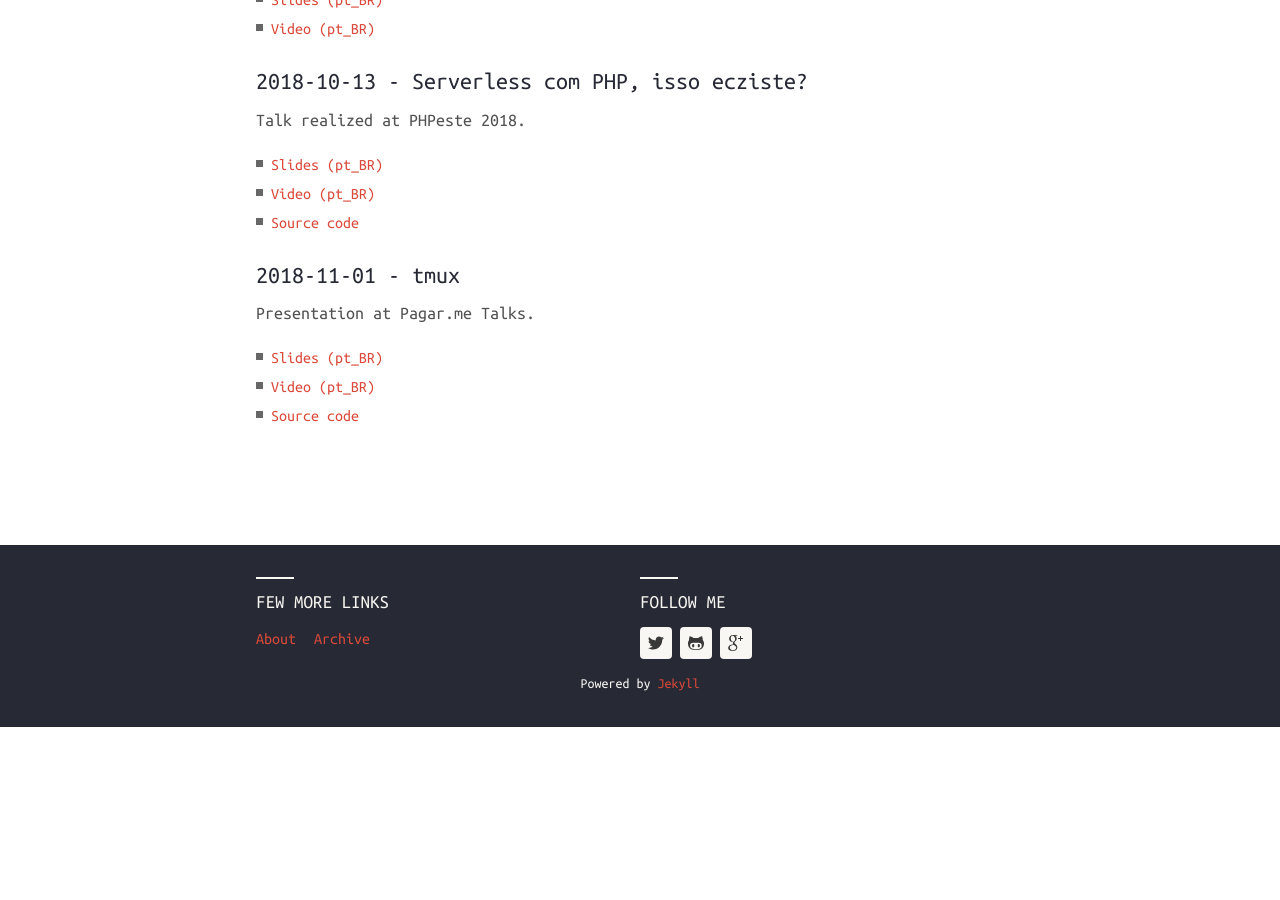
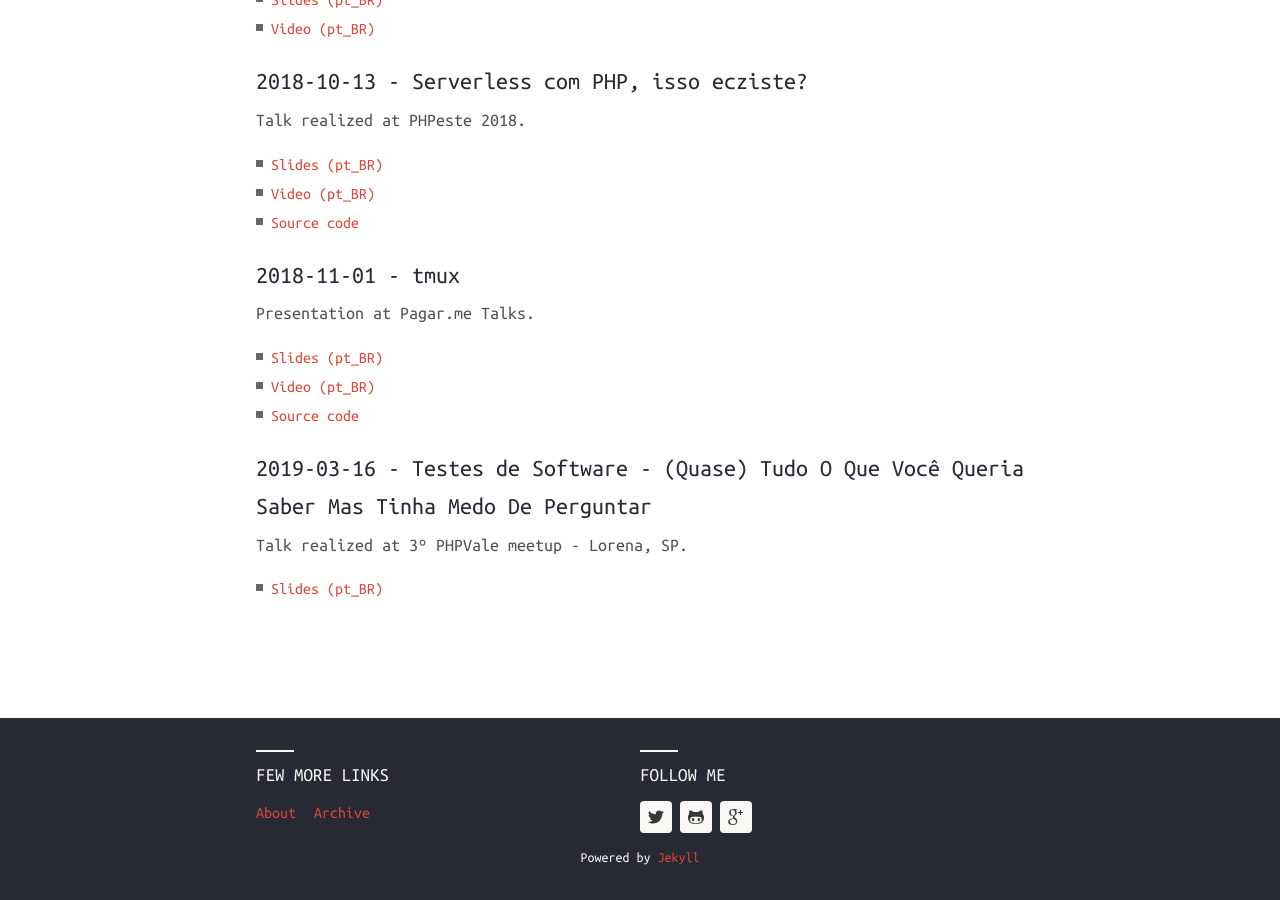
Before and after one commit to devdrops/devdrops.me, a Jekyll site: the page built from talks.md, in a window 1280 px wide and 900 px high, scrolled down 3009 px. Built offline with Jekyll 4.4.1, drawn with Linux system fonts in a browser that asks for light colours; nearby versions of some CDN libraries; before the commit the page ends 3736 px from its top, so only the background shows below that.

Commit message:
talks: moar talks!!

```diff
--- a/talks.md
+++ b/talks.md
@@ -130,3 +130,9 @@ Presentation at Pagar.me Talks.
 * [Slides (pt_BR)](https://github.com/devdrops/how-was-life-without-tmux/tree/pagarme-talk)
 * [Video (pt_BR)](https://www.youtube.com/watch?v=LzXaMBQOs4w)
 * [Source code](https://github.com/devdrops/how-was-life-without-tmux/tree/pagarme-talk)
+
+#### 2019-03-16 - Testes de Software - (Quase) Tudo O Que Você Queria Saber Mas Tinha Medo De Perguntar
+
+Talk realized at 3º PHPVale meetup - Lorena, SP.
+
+* [Slides (pt_BR)](https://slides.com/devdrops/testes-de-software#/)
```
